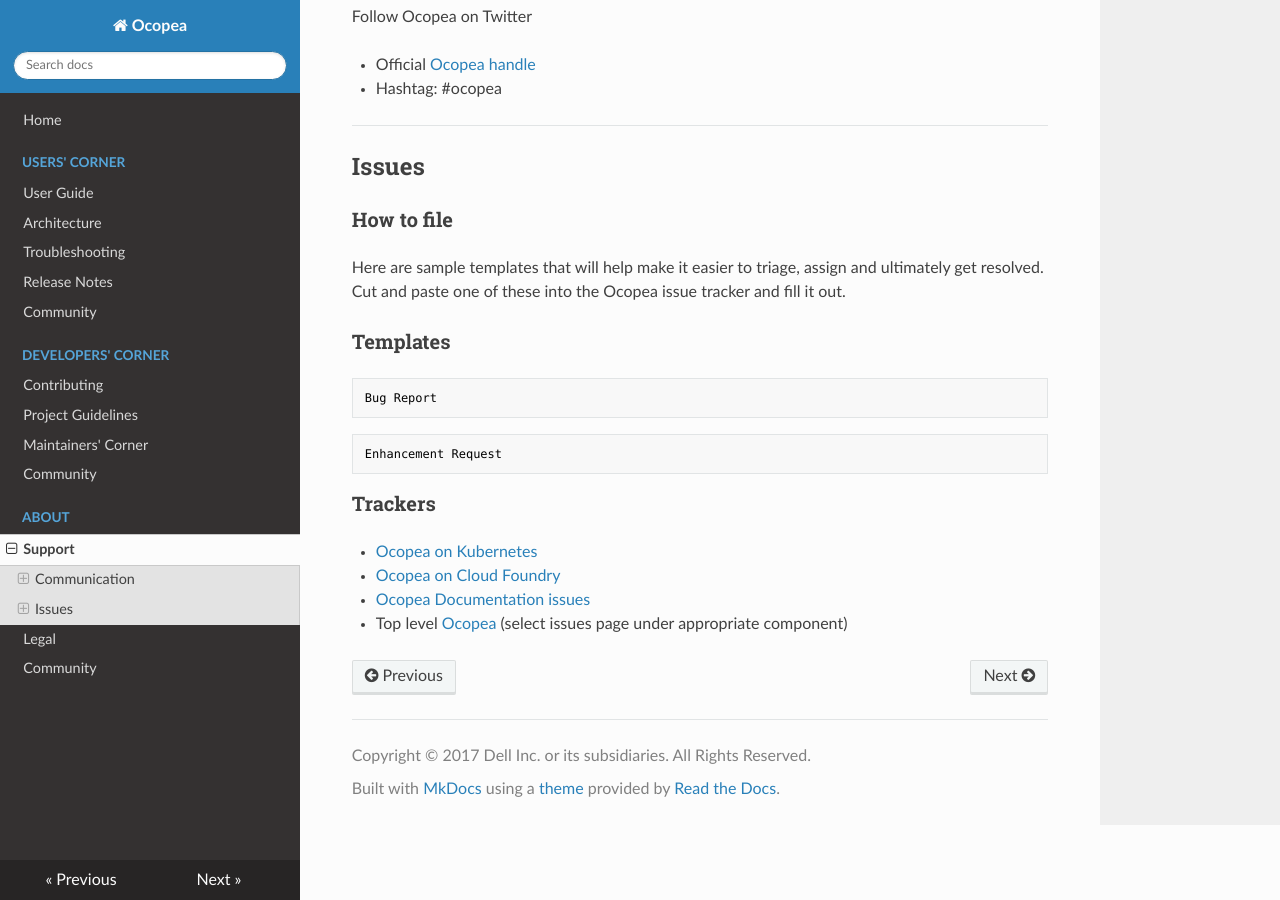
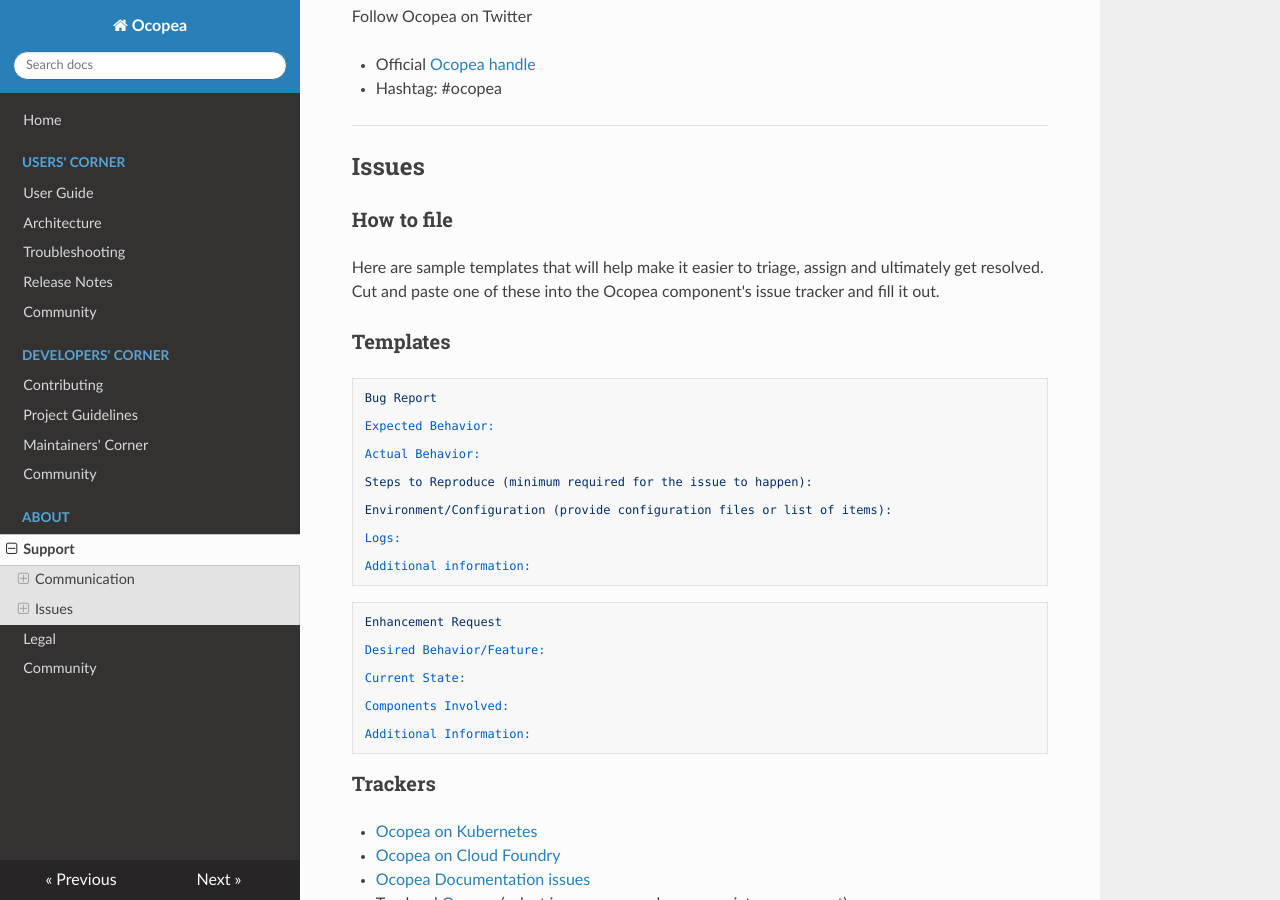
Before and after one commit to ocopea/documentation, an MkDocs documentation site: the page built from docs/support.md, in a window 1280 px wide and 900 px high, scrolled down 552 px. Built offline with MkDocs 1.6.1, drawn with Linux system fonts in a browser that asks for light colours; nearby versions of some CDN libraries; old or Windows-style settings are respelled for this version of MkDocs.

Commit message:
Support issue templates, other minor edits

````diff
--- a/docs/support.md
+++ b/docs/support.md
@@ -31,17 +31,37 @@ Follow Ocopea on Twitter
 ### How to file
 
 Here are sample templates that will help make it easier to triage, assign and
-ultimately get resolved. Cut and paste one of these into the Ocopea issue
-tracker and fill it out.
+ultimately get resolved. Cut and paste one of these into the Ocopea component's
+issue tracker and fill it out.
 
 ### Templates
 
 ```
 Bug Report
+
+Expected Behavior:
+
+Actual Behavior:
+
+Steps to Reproduce (minimum required for the issue to happen):
+
+Environment/Configuration (provide configuration files or list of items):
+
+Logs:
+
+Additional information:
 ```
 
 ```
 Enhancement Request
+
+Desired Behavior/Feature:
+
+Current State:
+
+Components Involved:
+
+Additional Information:
 ```
 
 ### Trackers
````
Also changed, not shown: docs/index.md (+1 -1 lines), docs/maintainers_corner.md (+2 -2 lines).
